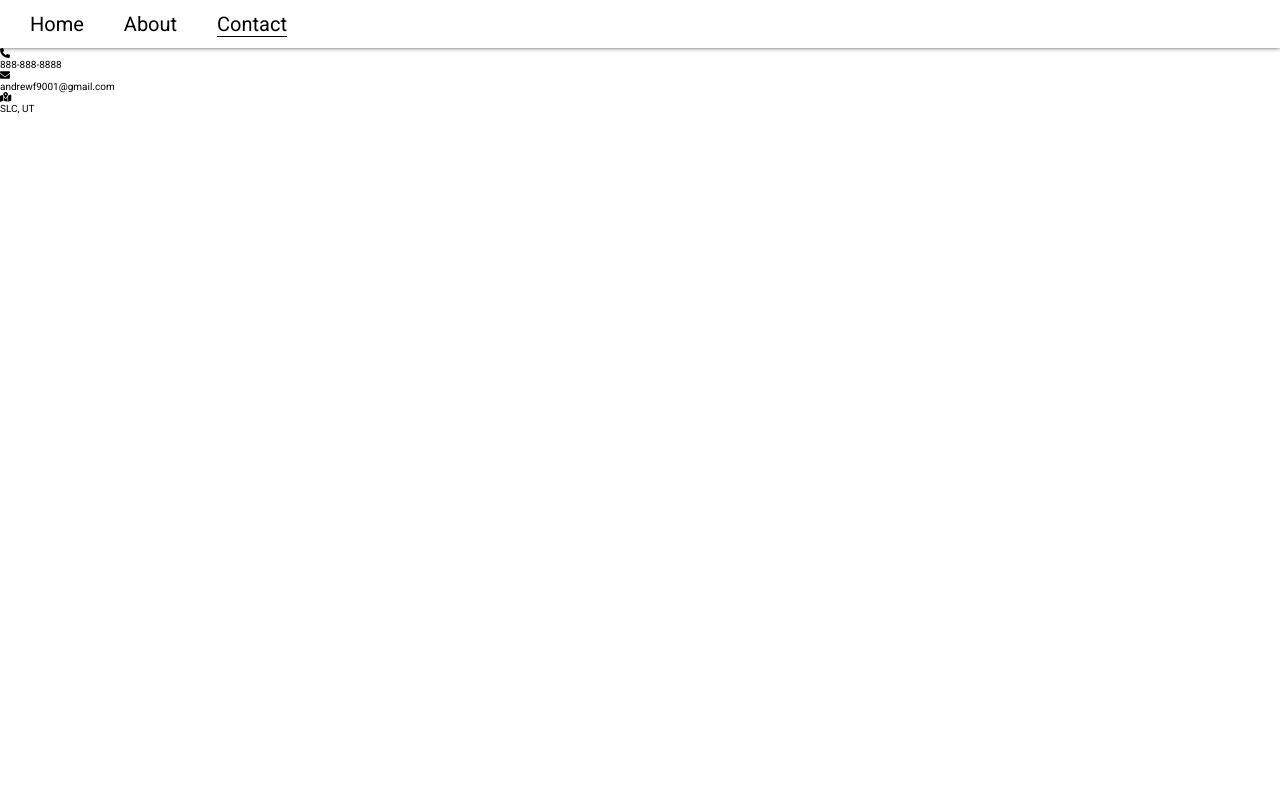
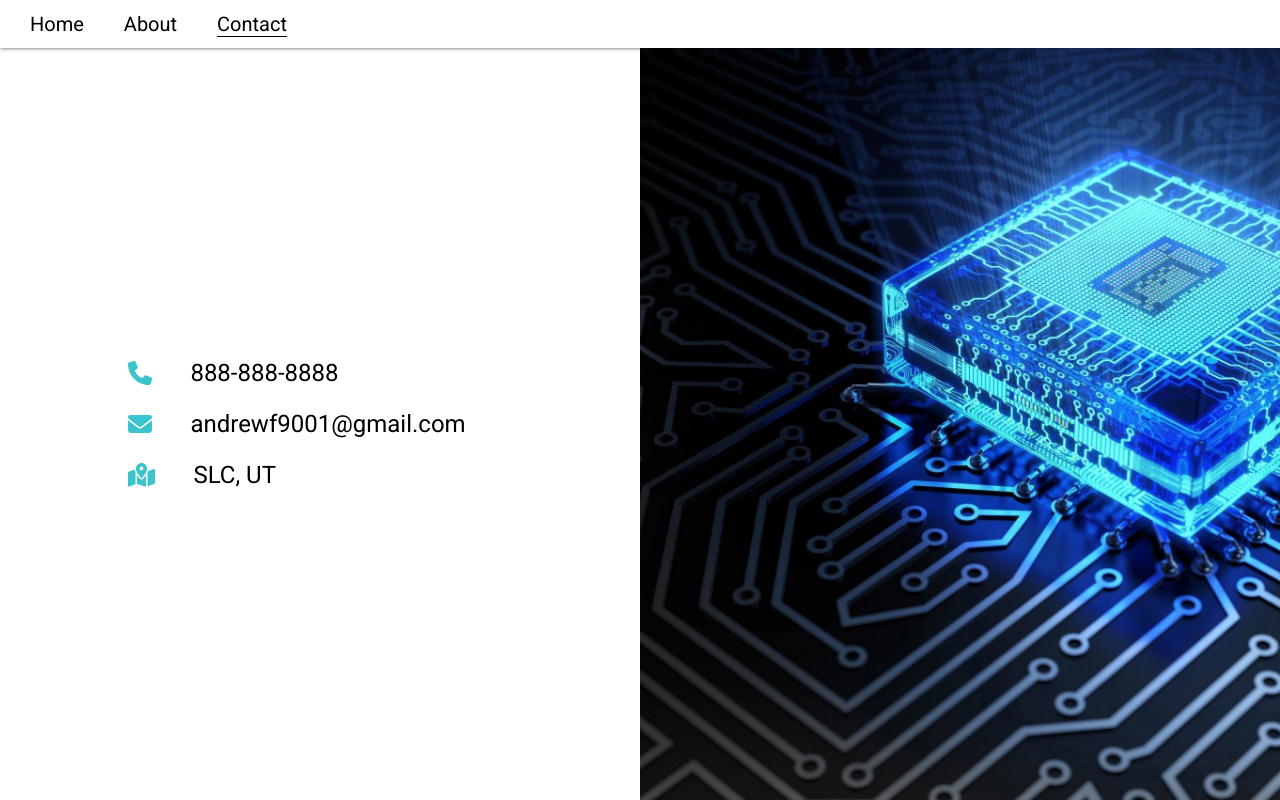
Before and after one commit to Andrewf9001/arf-react-portfolio, a React (Create React App) app: page /contact in a window 1280 px wide. Built offline with nearby package versions, Linux system fonts and the light colour scheme; no server answers; the database is empty.

Commit message:
styled, and reordered contact page

```diff
--- a/src/components/pages/Contact.jsx
+++ b/src/components/pages/Contact.jsx
@@ -3,9 +3,7 @@ import { FontAwesomeIcon } from "@fortawesome/react-fontawesome";
 const Contact = () => {
   return (
     <div className="contact-container">
-      <div className="left-column"></div>
-
-      <div className="right-column">
+      <div className="left-column">
         <div className="row-wrapper">
           <FontAwesomeIcon icon="fa-solid fa-phone" />
           <div>888-888-8888</div>
@@ -21,6 +19,8 @@ const Contact = () => {
           <div>SLC, UT</div>
         </div>
       </div>
+
+      <div className="background-image" />
     </div>
   );
 };
--- a/src/styles/pages/contact.scss
+++ b/src/styles/pages/contact.scss
@@ -1,2 +1,36 @@
 .contact-container {
+  display: grid;
+  grid-template-columns: 1fr 1fr;
+  height: calc(100vh - 48px);
+
+  .background-image {
+    background-image: url("../../assets/images/tech-background.jpg");
+    background-repeat: no-reapeat;
+    background-size: cover;
+    background-position: center;
+    height: 100%;
+  }
+
+  .left-column {
+    display: flex;
+    flex-direction: column;
+    justify-content: center;
+    align-items: flex-start;
+    justify-self: center;
+    gap: 3%;
+    font-size: 1.5rem;
+    width: 60%;
+
+    .row-wrapper {
+      display: flex;
+      align-items: center;
+      gap: 10%;
+      width: 100%;
+      text-wrap: nowrap;
+
+      svg {
+        color: #3ac4cb;
+      }
+    }
+  }
 }
```
